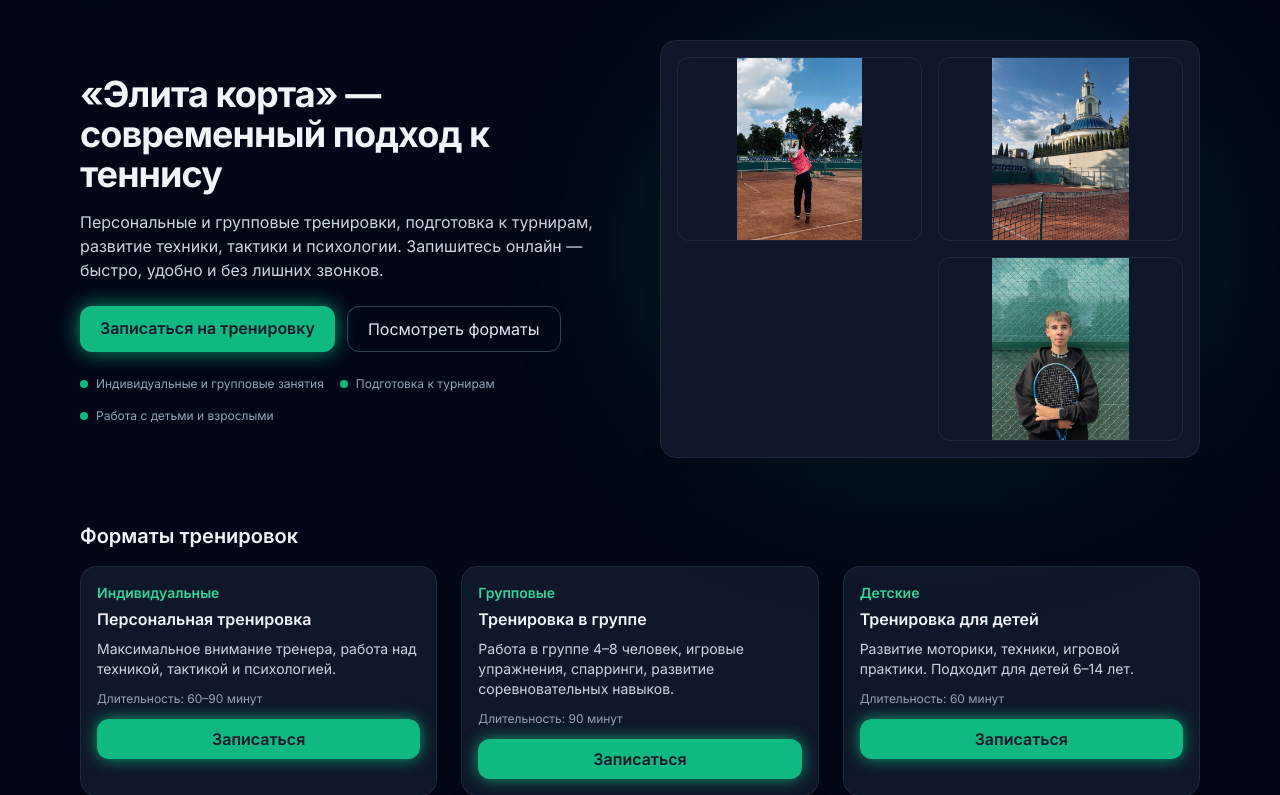
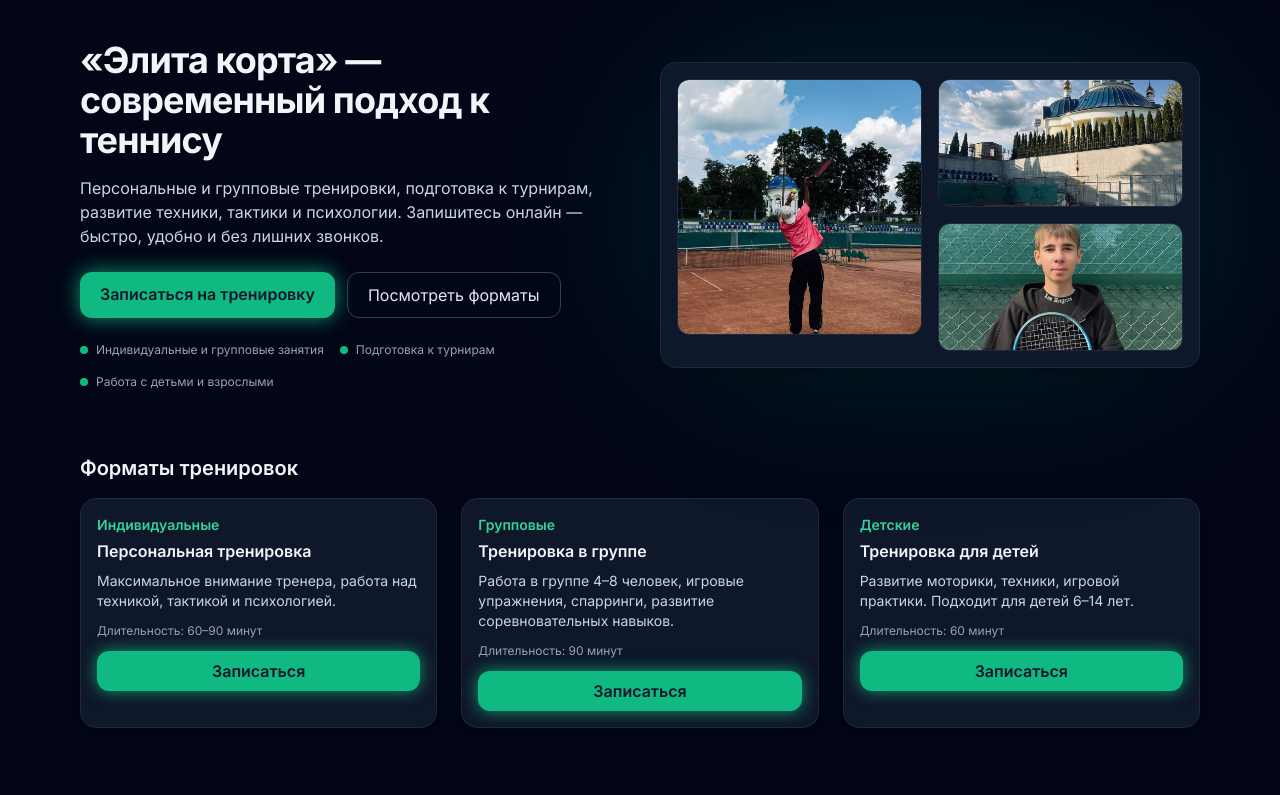
Before and after one commit to artik006/tennis_app, a FastAPI app: page / in a window 1280 px wide. Shown: the part 77-872 px from the top of the page. Run offline with FastAPI, Linux system fonts and the light colour scheme; some libraries are stand-ins or nearby versions.

Commit message:
Update index.html

```diff
--- a/frontend/templates/index.html
+++ b/frontend/templates/index.html
@@ -83,38 +83,39 @@
             </div>
 
             <!-- Блок с твоими фото -->
-        <div class="relative">
+       <div class="relative">
     <div class="absolute -inset-10 bg-emerald-500/10 blur-3xl rounded-full"></div>
 
     <div class="relative bg-slate-900 border border-slate-800 rounded-2xl p-4 shadow-xl grid grid-cols-2 gap-4">
 
         <!-- Левая большая картинка -->
-        <div class="w-full aspect-[4/3] rounded-xl overflow-hidden border border-slate-800 bg-slate-900">
+        <div class="w-full h-64 rounded-xl overflow-hidden border border-slate-800">
             <img src="/static/img/photo1.jpeg.jpg"
                  alt="Теннис"
-                 class="w-full h-full object-contain">
+                 class="w-full h-full object-cover object-center">
         </div>
 
-        <!-- Правая колонка с двумя маленькими -->
+        <!-- Правая колонка -->
         <div class="flex flex-col gap-4">
 
             <!-- Маленькая №1 -->
-            <div class="w-full aspect-[4/3] rounded-xl overflow-hidden border border-slate-800 bg-slate-900">
+            <div class="w-full h-32 rounded-xl overflow-hidden border border-slate-800">
                 <img src="/static/img/photo2.jpeg.jpg"
                      alt="Теннис"
-                     class="w-full h-full object-contain">
+                     class="w-full h-full object-cover object-center">
             </div>
 
             <!-- Маленькая №2 -->
-            <div class="w-full aspect-[4/3] rounded-xl overflow-hidden border border-slate-800 bg-slate-900">
+            <div class="w-full h-32 rounded-xl overflow-hidden border border-slate-800">
                 <img src="/static/img/photo3.jpeg.jpg"
                      alt="Теннис"
-                     class="w-full h-full object-contain">
+                     class="w-full h-full object-cover object-center">
             </div>
 
         </div>
     </div>
 </div>
+
 
 
 
```
